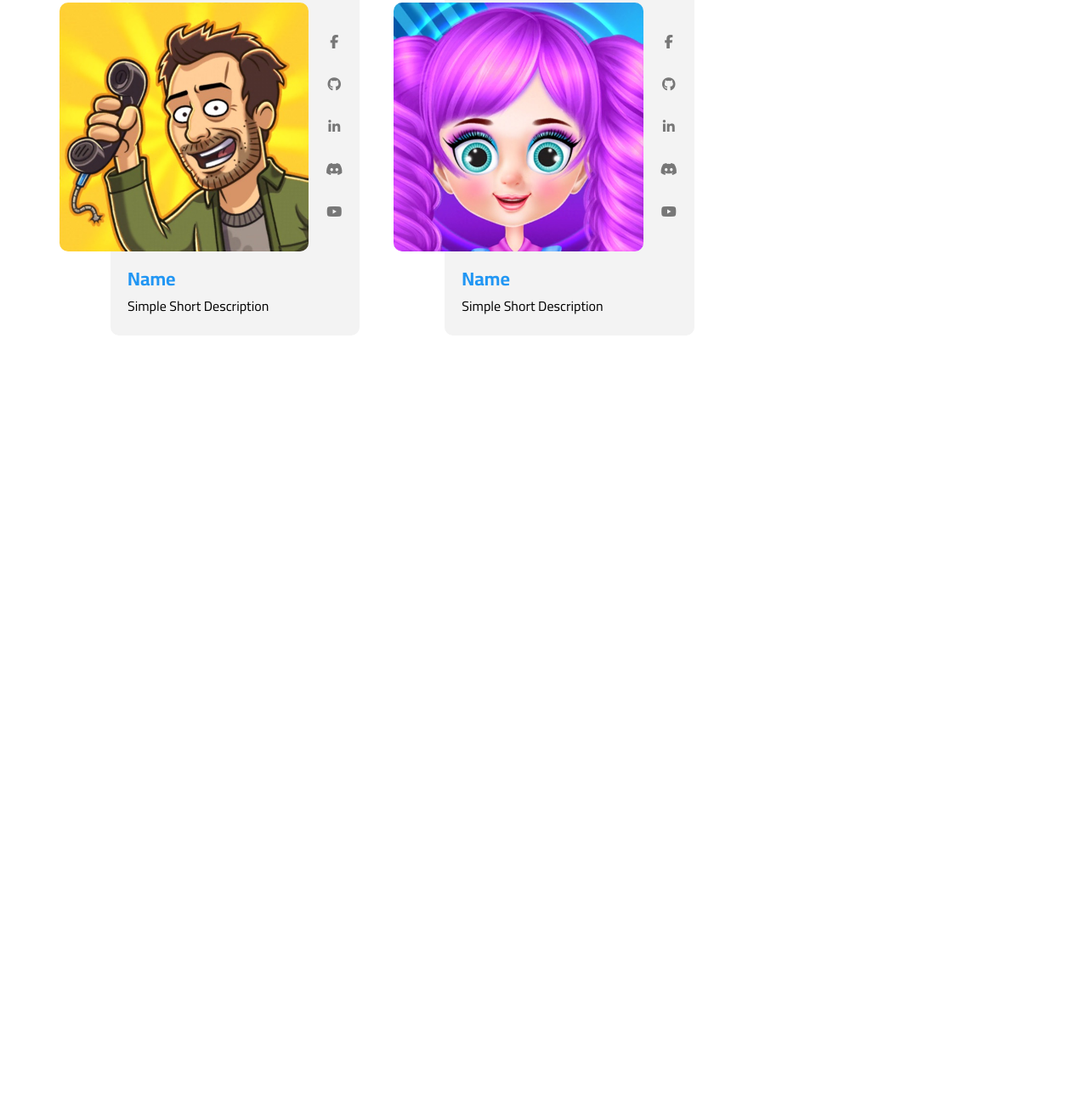
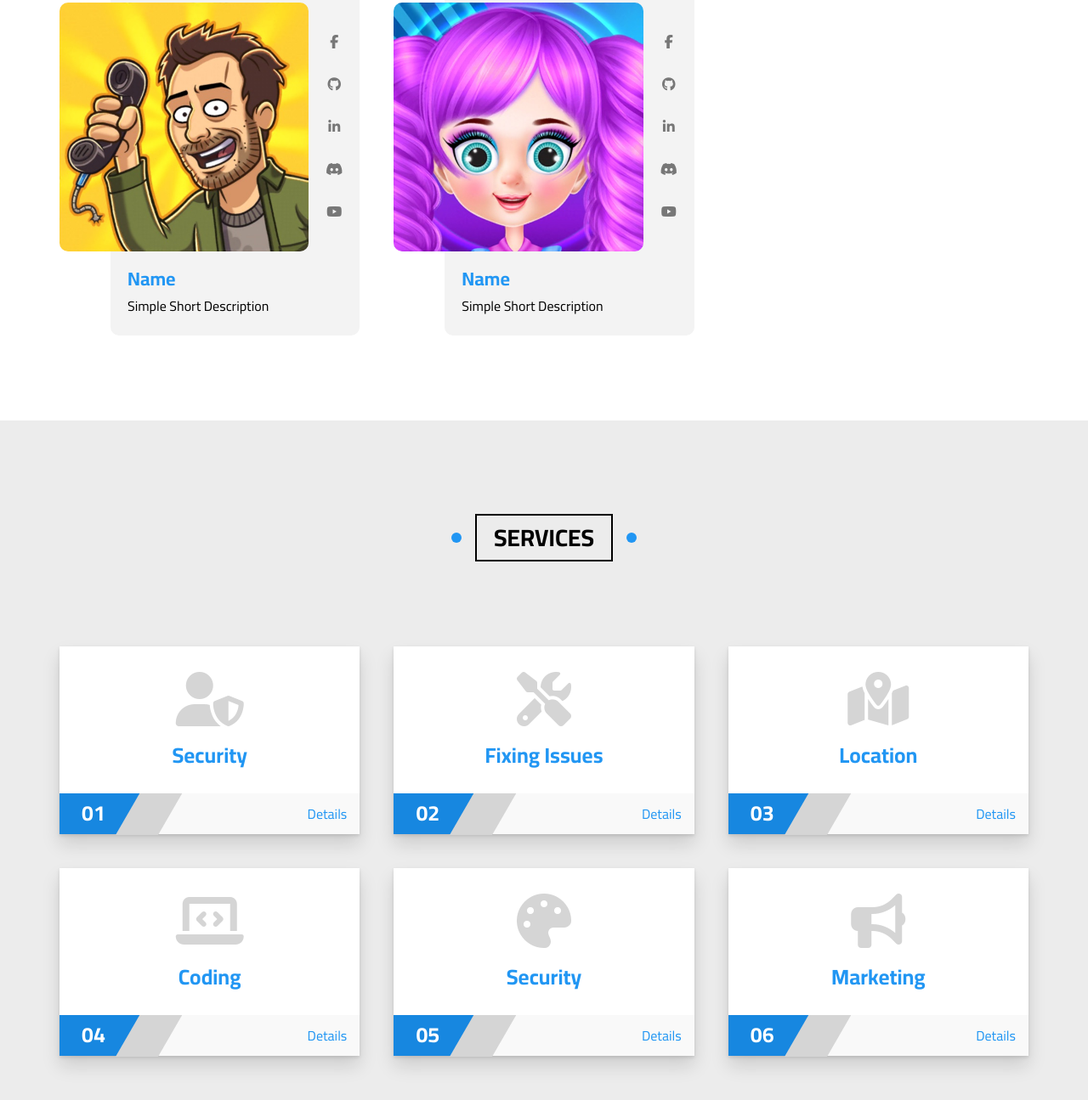
Before and after one commit to GziXnine/Template_Three, a plain HTML site: page index.html in a window 1280 px wide. Shown: the part 6212-7507 px from the top of the page at 85% size. Before the commit the page ends 6707 px from the top, so only its background shows below. Drawn offline with Linux system fonts and the light colour scheme.

Commit message:
Add a Services Section

```diff
--- a/css/style.css
+++ b/css/style.css
@@ -536,6 +536,7 @@ ul {
           width: 0px;
           height: 0px;
           opacity: 0;
+          z-index: 2;
         }
 
         &:hover {
@@ -962,6 +963,120 @@ ul {
 
 /* ! End Team Member */
 /* ! Start Animation */
+
+/* ! Start Services */
+.services {
+  padding: var(--main-padding) 0;
+  position: relative;
+  background-color: var(--background-dark);
+
+  .container {
+    display: grid;
+    grid-template-columns: repeat(auto-fill, minmax(300px, 1fr));
+    gap: 40px;
+
+    .box {
+      background-color: white;
+      box-shadow: 0 12px 20px 0 rgb(0 0 0 / 13%), 0 2px 4px 0 rgb(0 0 0 / 12%);
+      -webkit-box-shadow: 0 12px 20px 0 rgb(0 0 0 / 13%), 0 2px 4px 0 rgb(0 0 0 / 12%);
+      position: relative;
+      transition: transform var(--trasnition-duration), box-shadow var(--trasnition-duration);
+      -webkit-transition: transform var(--trasnition-duration), box-shadow var(--trasnition-duration);
+      -moz-transition: transform var(--trasnition-duration), box-shadow var(--trasnition-duration);
+      -ms-transition: transform var(--trasnition-duration), box-shadow var(--trasnition-duration);
+      -o-transition: transform var(--trasnition-duration), box-shadow var(--trasnition-duration);
+      counter-increment: services;
+
+      &::before {
+        content: "";
+        position: absolute;
+        width: 0;
+        height: 3px;
+        top: -3px;
+        left: 50%;
+        transform: translateX(-50%);
+        -webkit-transform: translateX(-50%);
+        -moz-transform: translateX(-50%);
+        -ms-transform: translateX(-50%);
+        -o-transform: translateX(-50%);
+        background-color: var(--main-color);
+        transition: var(--trasnition-duration);
+        -webkit-transition: var(--trasnition-duration);
+        -moz-transition: var(--trasnition-duration);
+        -ms-transition: var(--trasnition-duration);
+        -o-transition: var(--trasnition-duration);
+      }
+
+      &:hover {
+        transform: translateY(-10px);
+        box-shadow: 0 2px 15px rgb(0, 0, 0, 0.2);
+
+        &::before {
+          width: 100%;
+        }
+      }
+
+      i {
+        margin: 30px auto 20px;
+        color: #d5d5d5;
+        display: block;
+        text-align: center;
+      }
+
+      h3 {
+        text-align: center;
+        font-size: 25px;
+        color: var(--main-color);
+        margin-bottom: 30px;
+      }
+
+      .info {
+        padding: 15px;
+        position: relative;
+        background-color: #f9f9f9;
+        text-align: right;
+
+        &::before {
+          content: "0"counter(services);
+          position: absolute;
+          top: 0;
+          left: 0;
+          background-color: var(--alt-color);
+          height: 100%;
+          width: 80px;
+          display: flex;
+          align-items: center;
+          justify-content: center;
+          color: white;
+          font-weight: bold;
+          font-size: 25px;
+          padding-right: 15px;
+        }
+
+        &::after {
+          content: "";
+          position: absolute;
+          height: calc(100% + 1px);
+          left: 80px;
+          top: 0;
+          background-color: #d5d5d5;
+          width: 50px;
+          transform: skewX(-30deg);
+          -webkit-transform: skewX(-30deg);
+          -moz-transform: skewX(-30deg);
+          -ms-transform: skewX(-30deg);
+          -o-transform: skewX(-30deg);
+        }
+
+        a {
+          color: var(--main-color);
+        }
+      }
+    }
+  }
+}
+
+/* ! End Services */
 @keyframes up-and-down {
 
   0%,
--- a/index.html
+++ b/index.html
@@ -577,6 +577,55 @@
   </div>
   <div class="spikes"></div>
   <!-- ! End Team Member -->
+  <!-- ! Start Services -->
+  <div class="services" id="services">
+    <h2 class="main-title">Services</h2>
+    <div class="container">
+      <div class="box">
+        <i class="fas fa-user-shield fa-4x"></i>
+        <h3>Security</h3>
+        <div class="info">
+          <a href="#">Details</a>
+        </div>
+      </div>
+      <div class="box">
+        <i class="fas fa-tools fa-4x"></i>
+        <h3>Fixing Issues</h3>
+        <div class="info">
+          <a href="#">Details</a>
+        </div>
+      </div>
+      <div class="box">
+        <i class="fas fa-map-marked-alt fa-4x"></i>
+        <h3>Location</h3>
+        <div class="info">
+          <a href="#">Details</a>
+        </div>
+      </div>
+      <div class="box">
+        <i class="fas fa-laptop-code fa-4x"></i>
+        <h3>Coding</h3>
+        <div class="info">
+          <a href="#">Details</a>
+        </div>
+      </div>
+      <div class="box">
+        <i class="fas fa-palette fa-4x"></i>
+        <h3>Security</h3>
+        <div class="info">
+          <a href="#">Details</a>
+        </div>
+      </div>
+      <div class="box">
+        <i class="fas fa-bullhorn fa-4x"></i>
+        <h3>Marketing</h3>
+        <div class="info">
+          <a href="#">Details</a>
+        </div>
+      </div>
+    </div>
+  </div>
+  <!-- ! End Services -->
 </body>
 
 </html>
```
